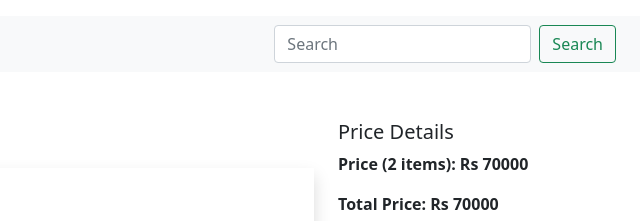
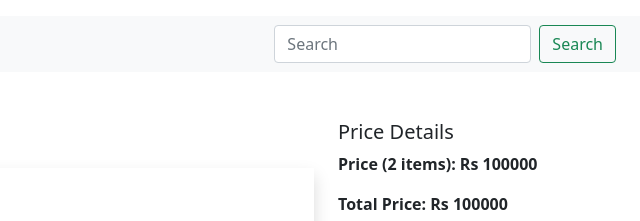
Before and after one commit to prathamesh7120/ISB416, a plain HTML site: page cart.html in a window 1280 px wide. Shown: the top 221 px of the page, 640-1280 px from the left. Drawn offline with nearby package versions, Linux system fonts and the light colour scheme.

Commit message:
Update cart.html

```diff
--- a/cart.html
+++ b/cart.html
@@ -112,8 +112,8 @@
       </div>
       <div class="col-md-3">
         <h5>Price Details</h5>
-        <p><strong>Price (2 items): Rs 70000</strong></p>
-        <p><strong>Total Price: Rs 70000</strong></p>
+        <p><strong>Price (2 items): Rs 100000 </strong></p>
+        <p><strong>Total Price: Rs 100000</strong></p>
         <p><a href="placeorder.html"><button class="btn btn-danger">Place Order</button></a></p>
       </div>
     </div><!--- 2nd row end or main section end --->
```
